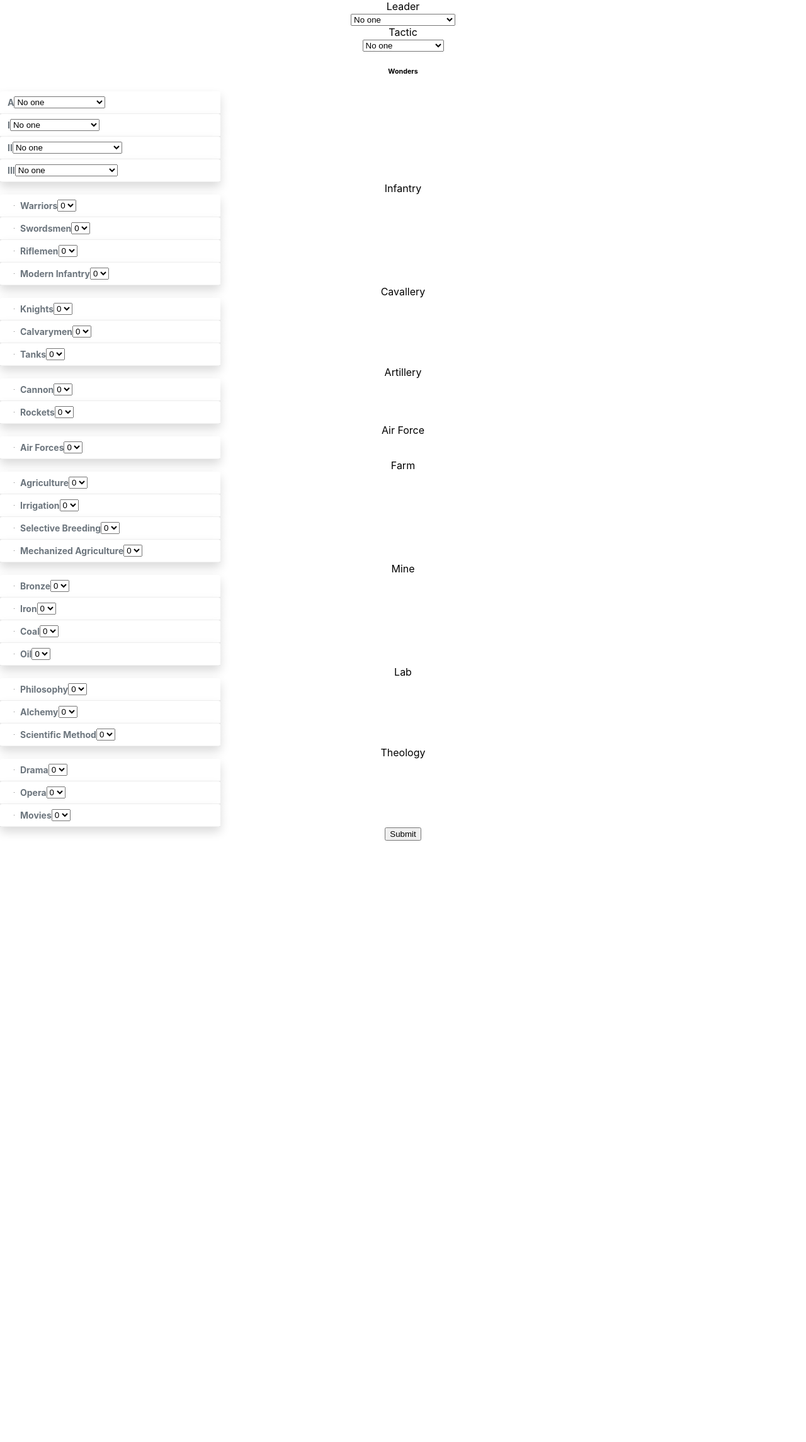
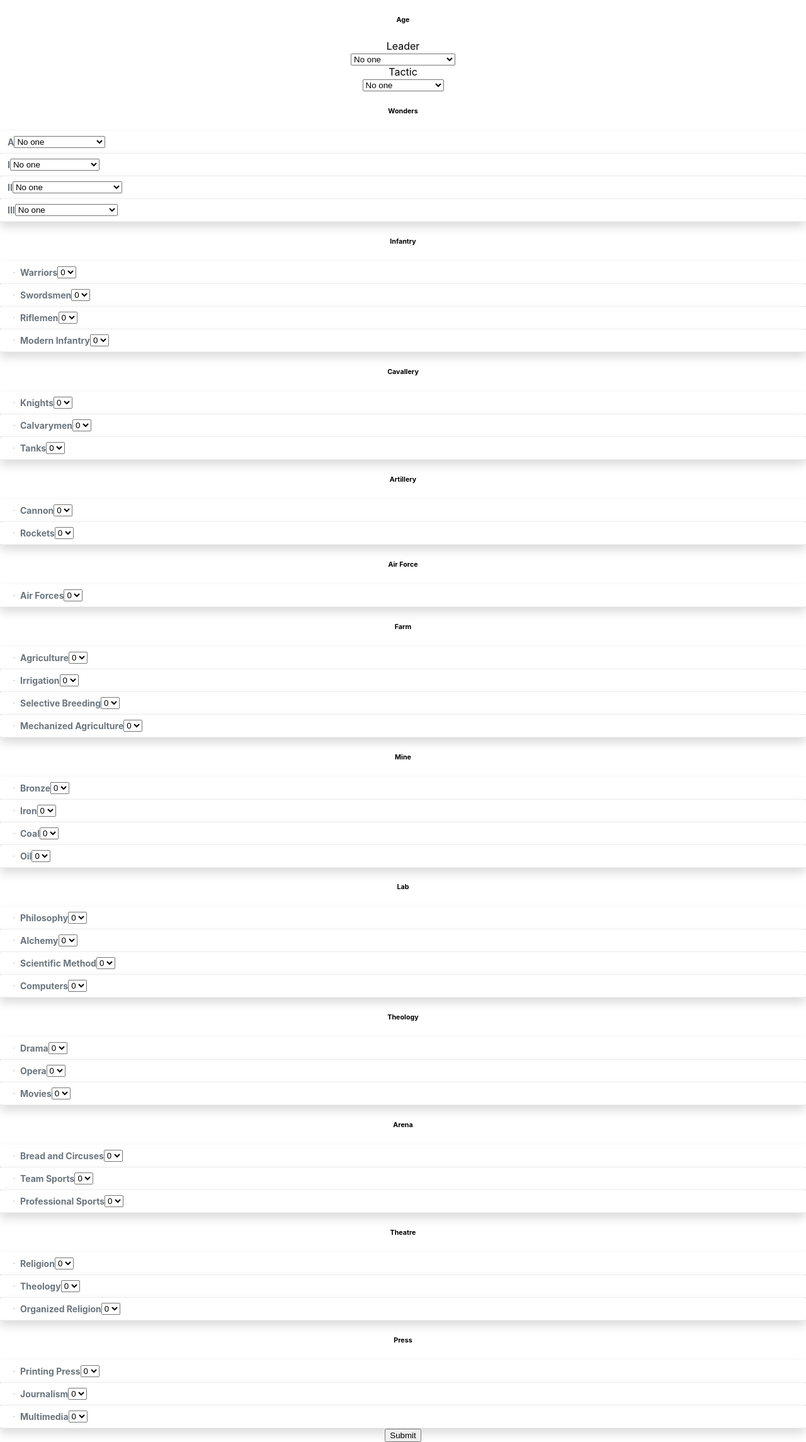
Before and after one commit to dragopi/TTA, a React (Create React App) app: page / in a window 1280 px wide. Shown: the whole page at 63% size. Before the commit the page ends 1335 px from the top, so only its background shows below. Built offline with nearby package versions, Linux system fonts and the light colour scheme; the HTML template or start-up script is replaced by a standard one.

Commit message:
Update style form filter

```diff
--- a/src/App.tsx
+++ b/src/App.tsx
@@ -1,7 +1,7 @@
 import React from 'react';
 import logo from './logo.svg';
 import './App.css';
-import { CardItem, FilterCategory, FilterLeaders, FilterTactics, FilterWonder } from './TTAUI';
+import { CardItem, CardWithToken, FilterCategory, FilterLeaders, FilterTactics, FilterWonder } from './TTAUI';
 import { Form } from "./Forms";
 
 function App() {
@@ -13,75 +13,97 @@ function App() {
         render={() => (
           <React.Fragment>
 
-        <FilterLeaders />
+        <div className="row">
+            <div className="col">
+              <h6>Age</h6>
+            </div>
+            <div className="col">
+              <FilterLeaders />
+            </div>
+            <div className="col">
+              <FilterTactics />
+            </div>
+            <div className="col">
+              <FilterWonder />
+            </div>
+        </div>
 
-        <FilterTactics />
-
-        <FilterWonder />
-
-        <div className="card">
-            <div className="card-header">
-                Infantry
-            </div>
-            <div className="card-body d-flex">
+        <div className="row">
+            <div className="col">
+              <h6>Infantry</h6>
               <CardItem code="MIN01" />
               <CardItem code="MIN02" />
               <CardItem code="MIN03" />
               <CardItem code="MIN04" />
             </div>
-        </div>
-
-          <FilterCategory descr="Cavallery" render={() => (
-            <div className="d-flex">
+            <div className="col">
+              <h6>Cavallery</h6>
               <CardItem code="MCA01" />
               <CardItem code="MCA02" />
               <CardItem code="MCA03" />
             </div>
-          )} />
-
-          <FilterCategory descr="Artillery" render={() => (
-            <div className="d-flex">
+            <div className="col">
+              <h6>Artillery</h6>
               <CardItem code="MAR01" />
               <CardItem code="MAR02" />
             </div>
-          )} />
-
-          <FilterCategory descr="Air Force" render={() => (
-            <div className="d-flex">
+            <div className="col">
+              <h6>Air Force</h6>
               <CardItem code="MAI01" />
             </div>
-          )} />
+        </div>
 
-          <FilterCategory descr="Farm" render={() => (
-            <div className="d-flex">
+        <div className="row">
+            <div className="col">
+              <h6>Farm</h6>
               <CardItem code="PFA01" />
               <CardItem code="PFA02" />
               <CardItem code="PFA03" />
               <CardItem code="PFA04" />
             </div>
-          )} />
-          <FilterCategory descr="Mine" render={() => (
-            <div className="d-flex">
+            <div className="col">
+              <h6>Mine</h6>
               <CardItem code="PMI01" />
               <CardItem code="PMI02" />
               <CardItem code="PMI03" />
               <CardItem code="PMI04" />
             </div>
-          )} />
-          <FilterCategory descr="Lab" render={() => (
-            <div className="d-flex">
+            <div className="col">
+              <h6>Lab</h6>
               <CardItem code="ULA01" />
               <CardItem code="ULA02" />
               <CardItem code="ULA03" />
+              <CardItem code="ULA04" />
             </div>
-          )} />
-          <FilterCategory descr="Theology" render={() => (
-            <div className="d-flex">
+        </div>
+
+        <div className="row">
+            <div className="col">
+              <h6>Theology</h6>
               <CardItem code="UTH01" />
               <CardItem code="UTH02" />
               <CardItem code="UTH03" />
             </div>
-          )} />
+            <div className="col">
+              <h6>Arena</h6>
+              <CardItem code="UAR01" />
+              <CardItem code="UAR02" />
+              <CardItem code="UAR03" />
+            </div>
+            <div className="col">
+              <h6>Theatre</h6>
+              <CardItem code="UTE01" />
+              <CardItem code="UTE02" />
+              <CardItem code="UTE03" />
+            </div>
+            <div className="col">
+              <h6>Press</h6>
+              <CardItem code="ULI01" />
+              <CardItem code="ULI02" />
+              <CardItem code="ULI03" />
+            </div>
+        </div>
+
 
           </React.Fragment>
         )}
--- a/src/index.css
+++ b/src/index.css
@@ -14,7 +14,6 @@ code {
 
 
 .crdtkn {
-  width: 350px;
   max-width: 100%;
   font-size: .875rem;
   pointer-events: auto;
```
